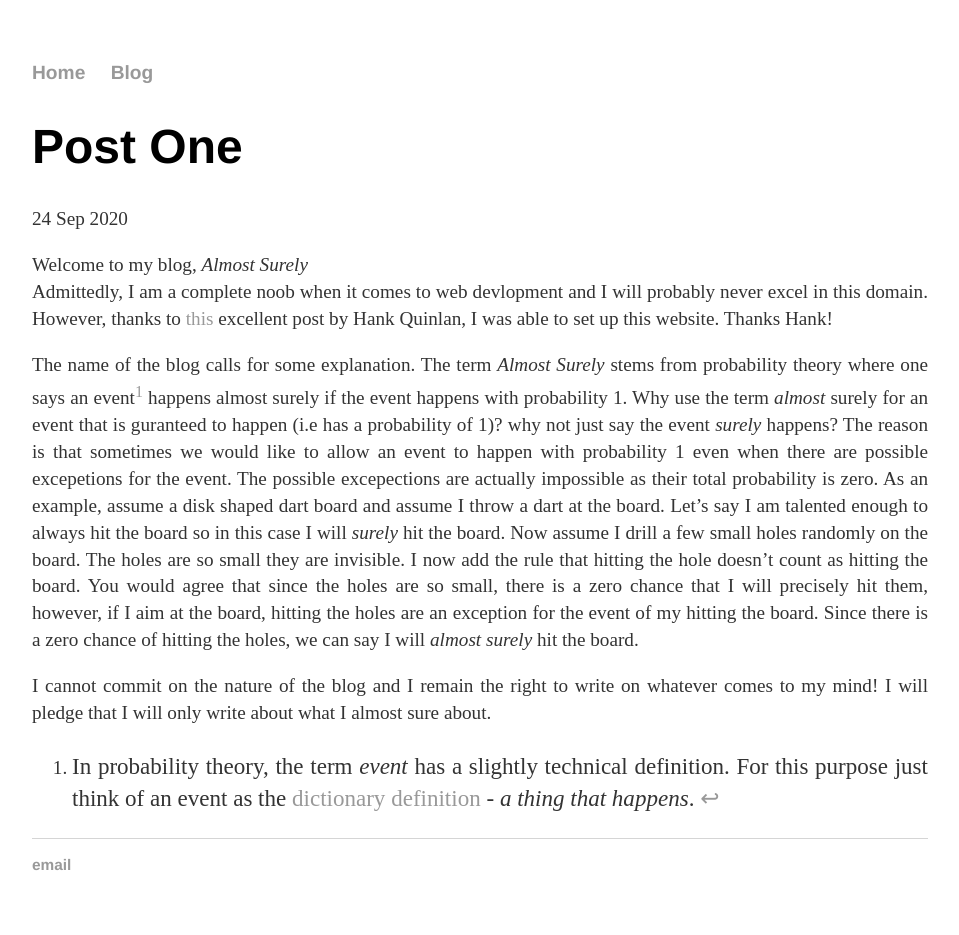
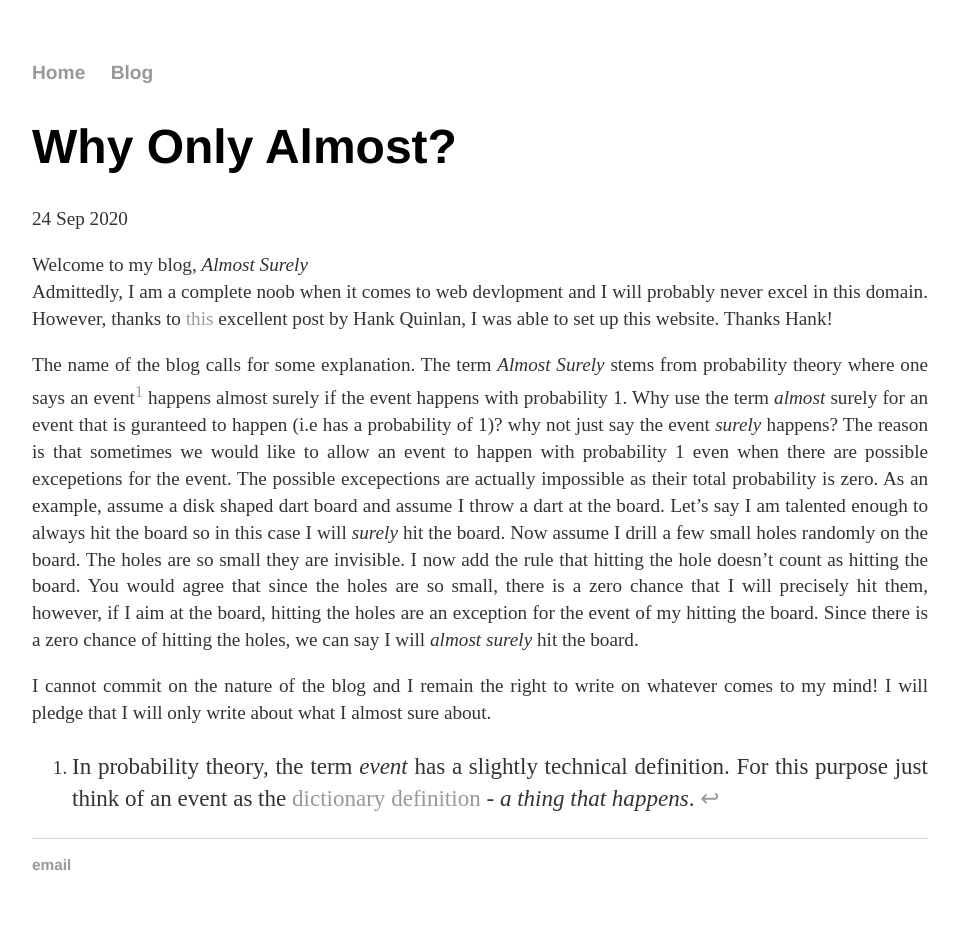
Before and after one commit to nirryde/nirryde.github.io, a Jekyll site: the page built from _posts/2020-09-24-post one.md, in a window 1280 px wide. Shown: the whole page, without its empty margins (160-1119 px from the left). Built offline with Jekyll 4.4.1, drawn with Linux system fonts in a browser that asks for light colours.

Commit message:
Update 2020-09-24-post one.md

```diff
--- a/_posts/2020-09-24-post one.md
+++ b/_posts/2020-09-24-post one.md
@@ -1,6 +1,6 @@
 ---
 layout: post
-title: "Post One"
+title: "Why Only Almost?"
 date: 2020-09-24
 ---
 
```
